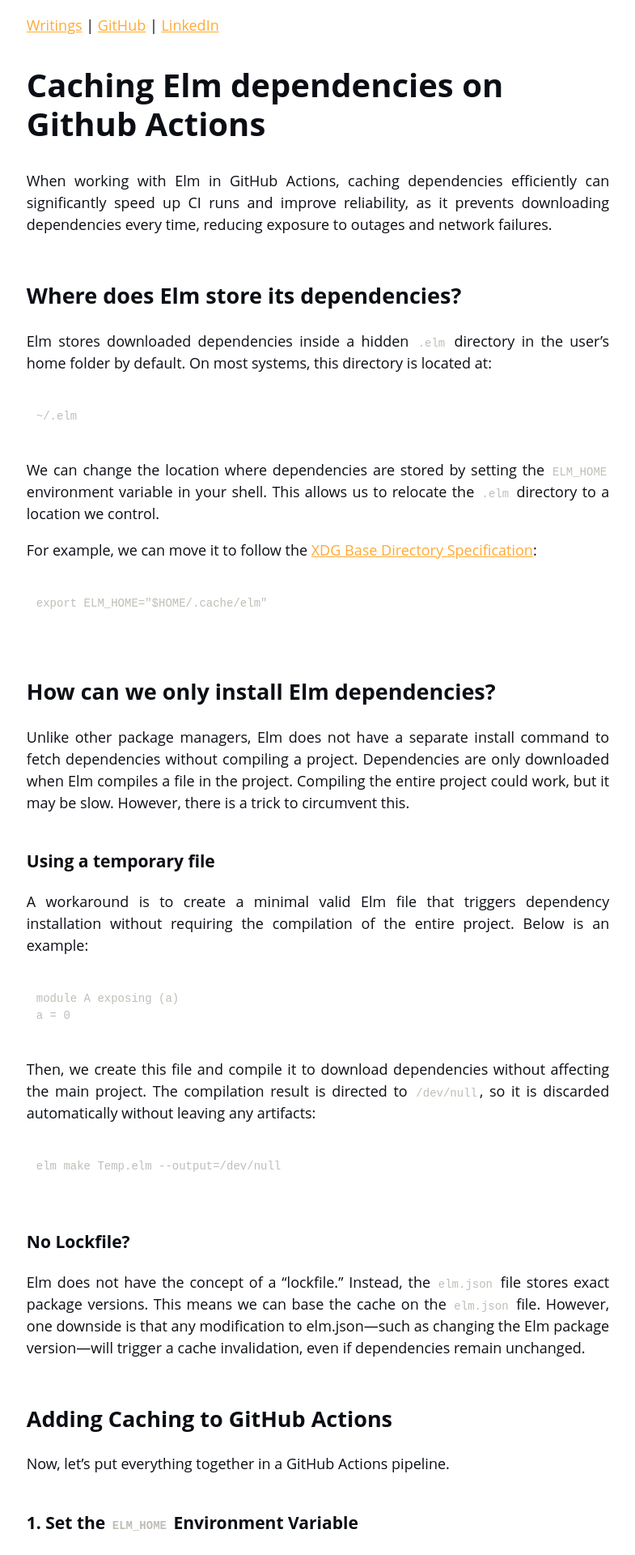
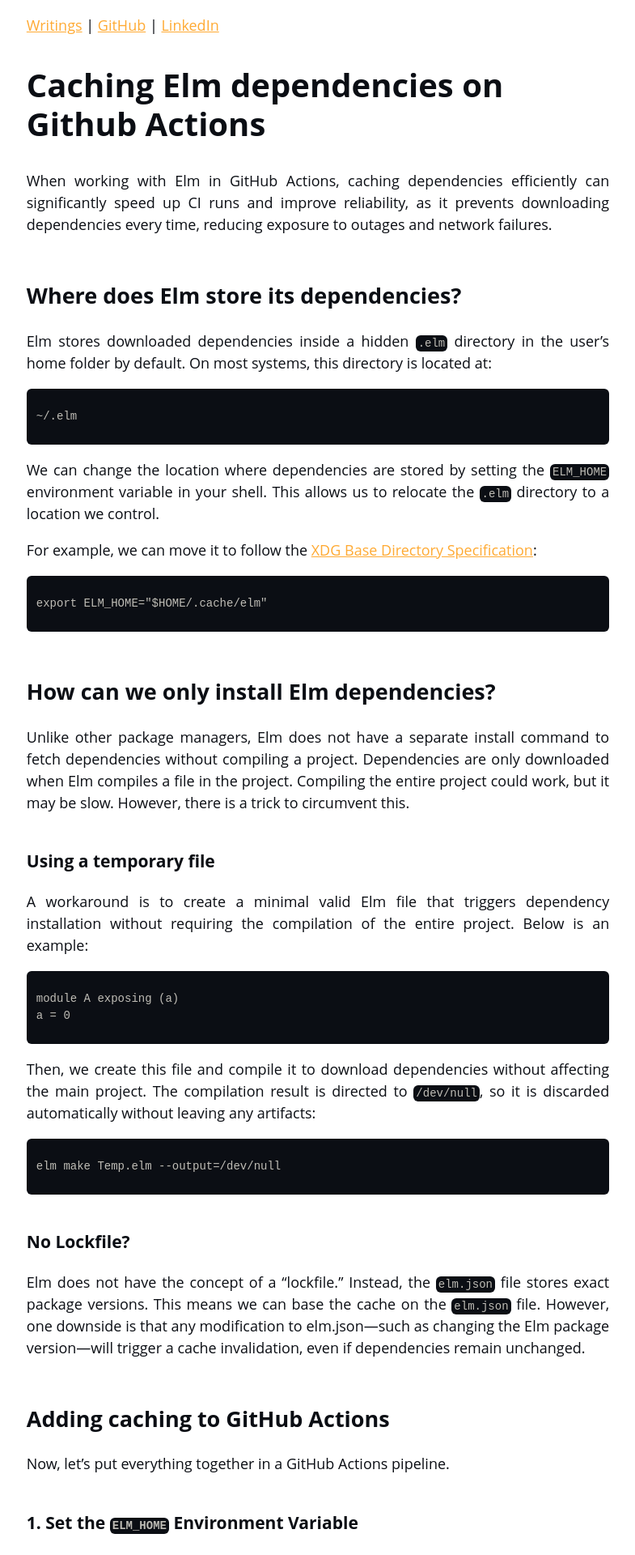
Before and after one commit to brianvanburken/brianvanburken.github.io, a Jekyll site: the page built from _posts/2025-02-07-caching-elm-dependencies-on-github-actions.md, in a window 1280 px wide. Shown: the top 1920 px of the page at 81% size, without its empty margins (247-1032 px from the left). Built offline with Jekyll 4.4.1, drawn with Linux system fonts in a browser that asks for light colours; some of the changed text lies outside the part shown.

Commit message:
fix: background code and inline code working again

````diff
--- a/_posts/2025-02-07-caching-elm-dependencies-on-github-actions.md
+++ b/_posts/2025-02-07-caching-elm-dependencies-on-github-actions.md
@@ -48,20 +48,20 @@
 
 Elm does not have the concept of a “lockfile.” Instead, the `elm.json` file stores exact package versions. This means we can base the cache on the `elm.json` file. However, one downside is that any modification to elm.json—such as changing the Elm package version—will trigger a cache invalidation, even if dependencies remain unchanged.
 
-## Adding Caching to GitHub Actions
+## Adding caching to GitHub Actions
 
 Now, let’s put everything together in a GitHub Actions pipeline.
 
 ### 1. Set the `ELM_HOME` Environment Variable
 
-Modify your GitHub Actions workflow to define the ELM_HOME path at the root level for consistency across runs. Here, we set it to the project’s root:
+Modify your GitHub Actions workflow to define the `ELM_HOME` path at the root level for consistency across runs. Here, we set it to the project’s root:
 
 ```yaml
 env:
   ELM_HOME: ".elm"
 ```
 
-### 2. Add a Cache Rule for the `.elm` Directory
+### 2. Add a cache rule for the `.elm` directory
 
 Use the [GitHub cache action](https://docs.github.com/en/actions/writing-workflows/choosing-what-your-workflow-does/caching-dependencies-to-speed-up-workflows) in your GitHub Actions workflow to cache dependencies efficiently. Additionally, define the ELM_HOME path at the root level for consistency across runs. Here, we set it to the project’s root:
 
@@ -79,7 +79,7 @@
 
 This ensures that dependencies are only redownloaded when `elm.json` changes, as its content is used as the cache key. We set an `id` so that we can reference it to check for cache hits.
 
-### 3. Install Dependencies Using the Temporary File Trick
+### 3. Install dependencies using the temporary file trick
 
 To ensure all dependencies are installed before the main build step, use the following command to create a temporary file and compile it, forcing dependency installation. This should be included in the `steps:` section of your workflow file:
 
--- a/_sass/index.scss
+++ b/_sass/index.scss
@@ -72,6 +72,7 @@
   hyphens: none;
 
   color: #bfbdb6;
+  background: $bg;
 }
 
 pre {
````
Also changed, not shown: gulpfile.js (+13 -8 lines).
